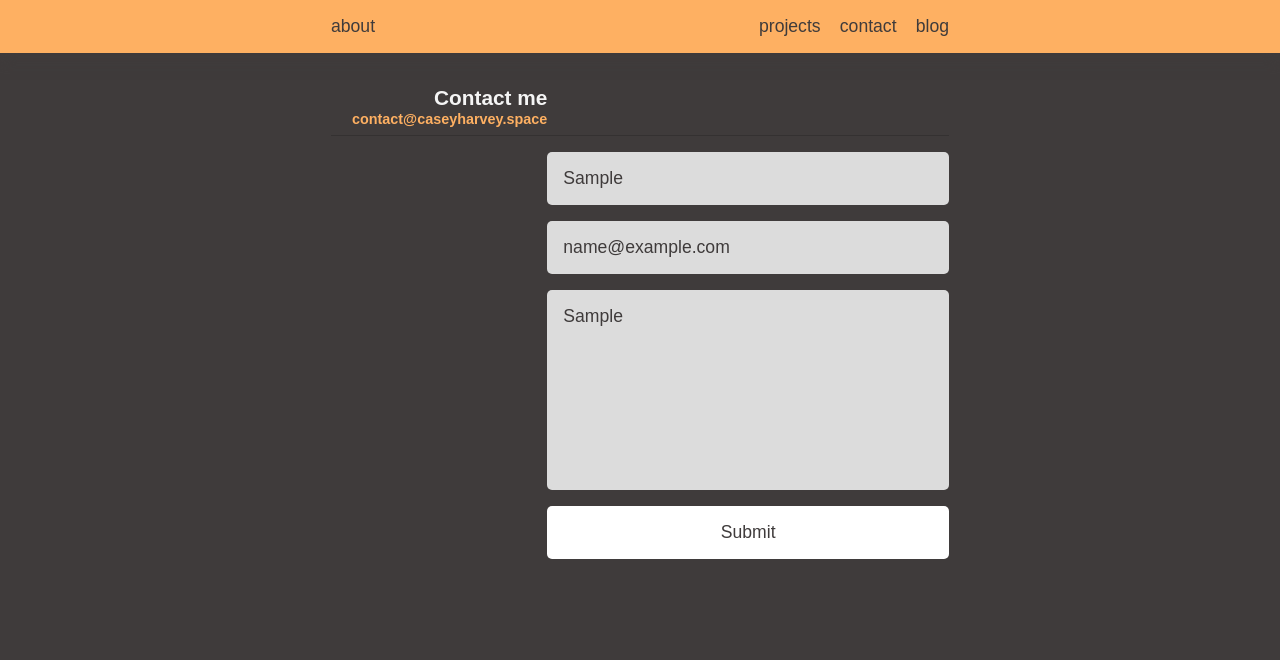
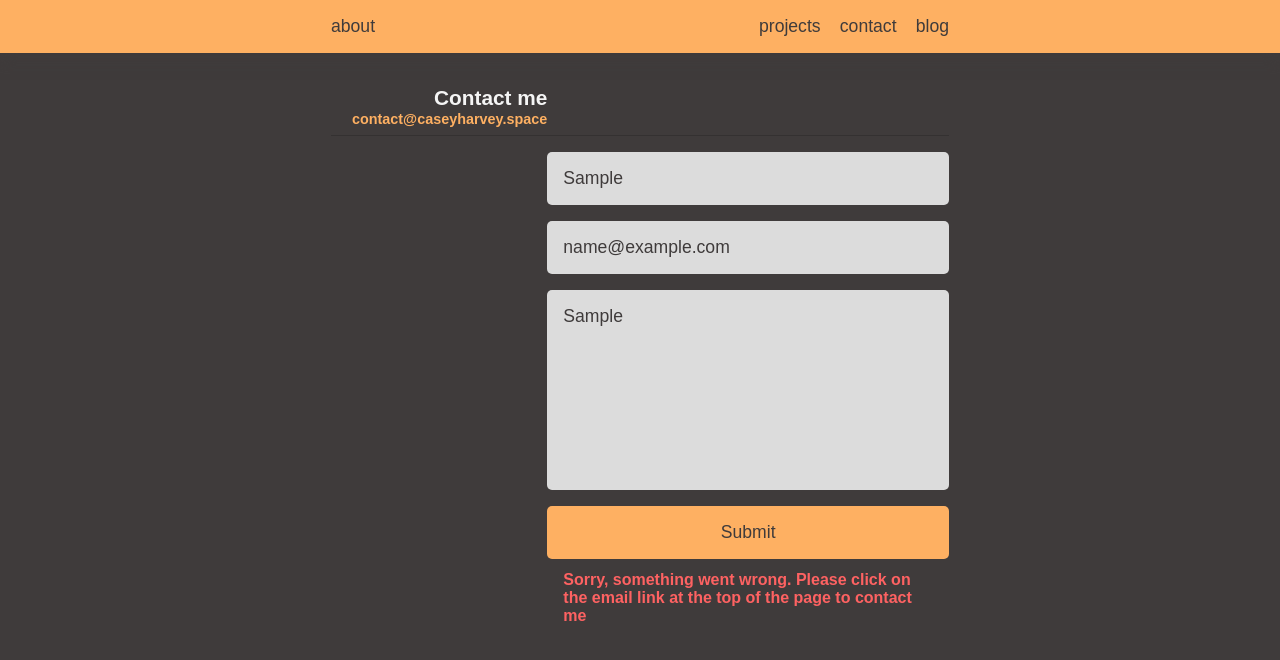
Before and after one commit to caseyharvey/v1-caseys.tech, a React (Create React App) app: page /Contact in a window 1280 px wide. Both pictures are taken after typing "Sample", "name@example.com", "Sample" into the empty fields and a click on the input 748 px from the left and 532 px from the top of the page. Shown: the top 660 px of the page. Built offline with nearby package versions, Linux system fonts and the light colour scheme; a web font is replaced by a local one.

Commit message:
Install axios. Contact form working

```diff
--- a/package.json
+++ b/package.json
@@ -7,6 +7,7 @@
     "@testing-library/jest-dom": "^4.2.4",
     "@testing-library/react": "^9.5.0",
     "@testing-library/user-event": "^7.2.1",
+    "axios": "^0.19.2",
     "node": "^13.10.1",
     "prismjs": "^1.19.0",
     "react": "^16.13.0",
--- a/src/components/Contact/Contact.js
+++ b/src/components/Contact/Contact.js
@@ -1,11 +1,45 @@
-import React from 'react';
+import React, { useState } from 'react';
+import axios from 'axios';
 import { useForm } from 'react-hook-form';
 import './contact.sass';
 
 const Contact = () => {
-  const { register, handleSubmit, errors } = useForm();
-  const onSubmit = data => console.log(data);
-  console.log(errors);
+  const { register, handleSubmit, errors, reset } = useForm();
+
+  const [serverState, setServerState] = useState({
+    submitting: false,
+    status: null
+  });
+
+  const handleServerResponse = (success, message) => {
+    setServerState({
+      submitting: false,
+      status: { success, message }
+    });
+    if (success) {
+      reset();
+    }
+  };
+
+  const onSubmit = data => {
+    setServerState({ submitting: true });
+    axios({
+      method: 'POST',
+      url: 'https://formspree.io/xgezeega',
+      data
+    })
+      .then(() => {
+        handleServerResponse(true, 'Message received');
+      })
+      .catch(r => {
+        console.log(r.response);
+        handleServerResponse(
+          false,
+          'Sorry, something went wrong. Please click on the email link at the top of the page to contact me'
+        );
+      });
+  };
+
   return (
     <div className='page-container'>
       <div className='contact-container'>
@@ -64,7 +98,18 @@ const Contact = () => {
               <span className='error'> only 500 characters allowed</span>
             )}
 
-            <input className='submit' type='submit' />
+            <input
+              className='submit'
+              disabled={serverState.submitting}
+              type='submit'
+            />
+            {serverState.status && (
+              <span
+                className={!serverState.status.success ? 'error' : 'msg-sent'}
+              >
+                {serverState.status.message}
+              </span>
+            )}
           </form>
         </div>
       </div>
--- a/src/components/Contact/contact.sass
+++ b/src/components/Contact/contact.sass
@@ -54,7 +54,6 @@
                 resize: none
 
             .submit
-                margin-bottom: 0
                 background-color: v.$accent
                 &:hover
                     transform: scale(.992)
@@ -64,8 +63,14 @@
                 width: 100%
                 font-weight: 700
                 color: v.$warning
-                border-radius: 5px
                 margin: -12px 0 4px 0
+                @include u.padding(v.$p1/2, v.$p1)
+
+            .msg-sent
+                width: 100%
+                font-weight: 700
+                color: v.$accent
+                text-align: center
                 @include u.padding(v.$p1/2, v.$p1)
 
 @media screen and ( min-width: v.$breakpoint )
```
Also changed, not shown: 1 other file (tests, documents, lock files or other folders).
